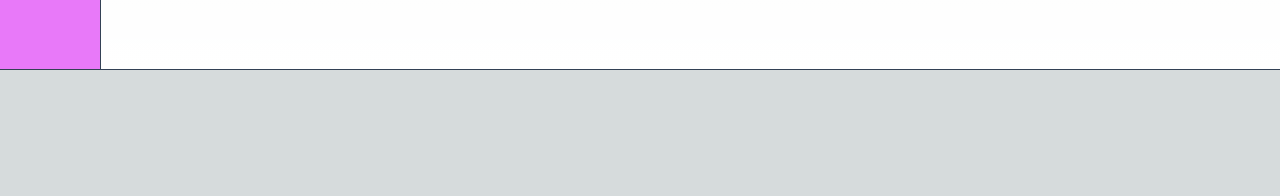
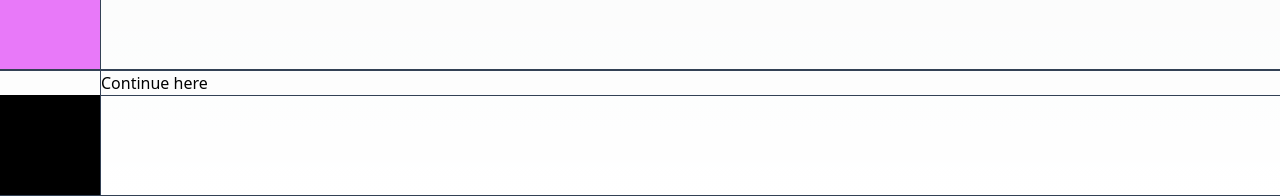
Before and after one commit to DemonHa/specialpainting, a Next.js app: page / in a window 1280 px wide. Shown: the part 2177-2373 px from the top of the page. Before the commit the page ends 2247 px from the top, so only its background shows below. Built offline with nearby package versions, Linux system fonts and the light colour scheme.

Commit message:
fe: added footer section

```diff
--- a/src/app/page.tsx
+++ b/src/app/page.tsx
@@ -4,6 +4,7 @@ import Main from "@/features/home/main";
 import Statistics from "@/features/home/main/statistics";
 import Testimonials from "@/features/home/main/testimonials";
 import Achivements from "@/features/home/main/achivements";
+import Footer from "@/features/home/footer";
 
 export default function Home() {
   return (
@@ -12,9 +13,12 @@ export default function Home() {
       <Main>
         <Description />
         <Statistics />
+        <Testimonials />
         <Achivements />
-        <Testimonials />
       </Main>
+      <Footer>
+        <div>Continue here</div>
+      </Footer>
     </>
   );
 }
--- /dev/null
+++ b/src/features/home/footer/index.tsx
@@ -0,0 +1,20 @@
+const Footer = ({
+    children,
+  }: {
+    children: React.ReactNode | React.ReactNode[] | undefined;
+  }) => {
+    return (
+      <div className="flex divide-x divide-slate-700 border-y border-slate-700">
+        <div className="hidden lg:flex items-end">
+          <div className="flex-1"></div>
+          <div className="w-[100px] h-[100px] bg-black"></div>
+        </div>
+        <div className="flex-1 divide-y divide-slate-700">
+          <>{children}</>
+          <div className="hidden lg:flex h-[100px]"></div>
+        </div>
+      </div>
+    );
+  };
+
+  export default Footer;
```
